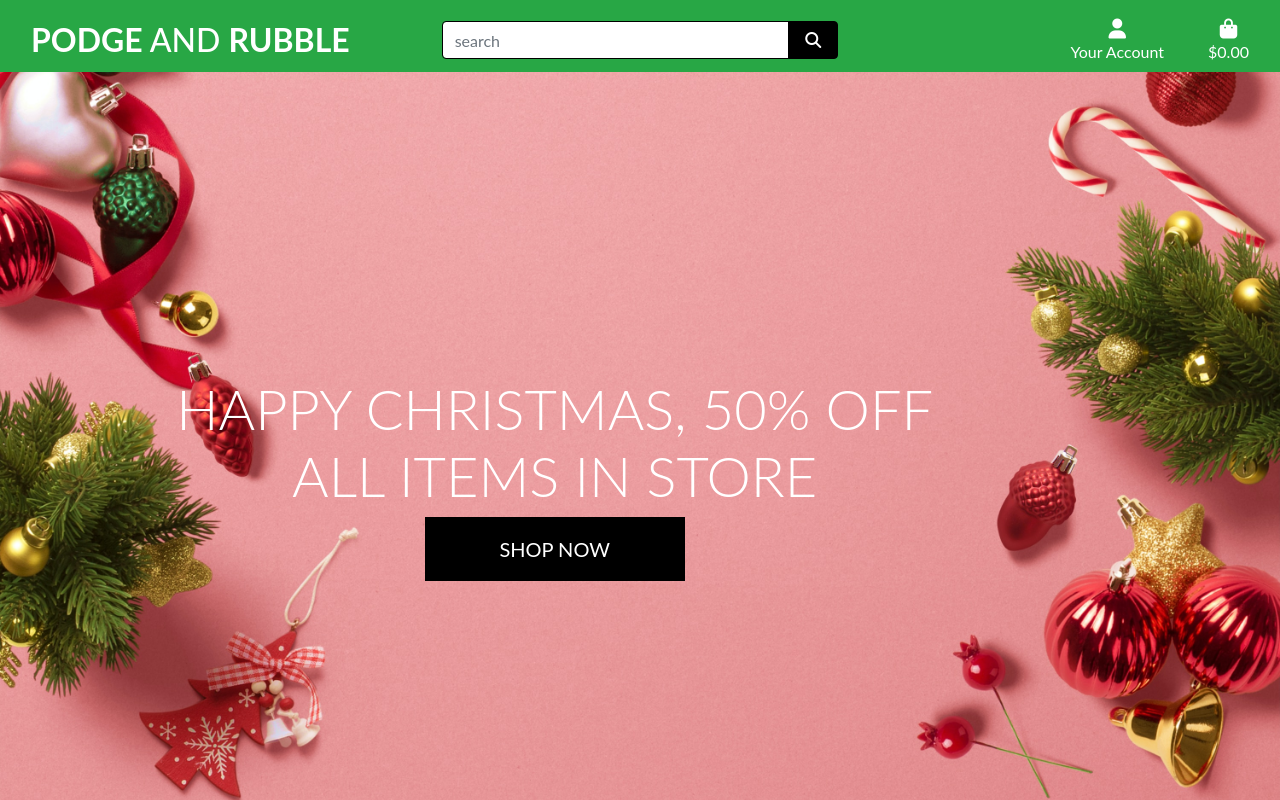
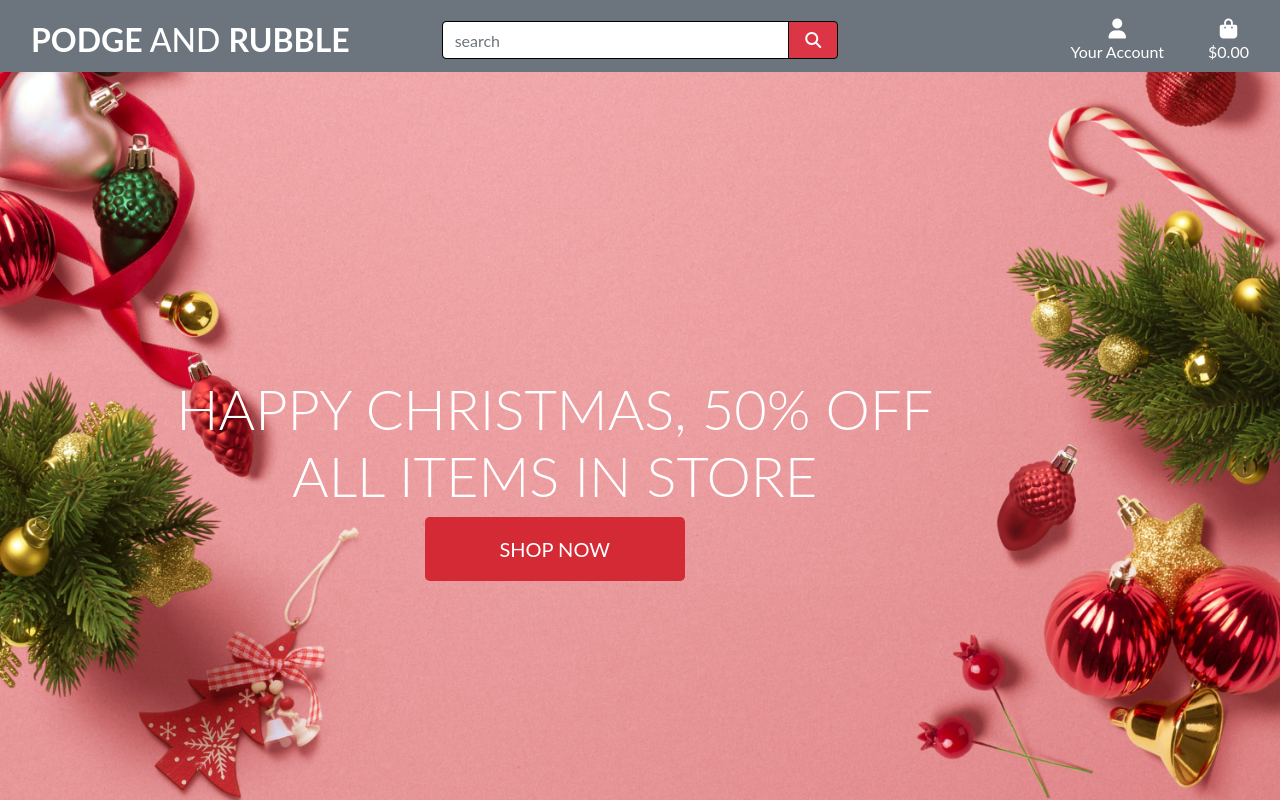
Before and after one commit to struk49/podge-and-rubble, a Django app: page / in a window 1280 px wide. Run offline with Django 3.2, Linux system fonts and the light colour scheme; a user stored in the database is signed in; some libraries are stand-ins or nearby versions.

Commit message:
changed colours on homepage and base css

```diff
--- a/home/templates/home/index.html
+++ b/home/templates/home/index.html
@@ -20,7 +20,7 @@
                 </h1>
                     <div class="my-auto text-center">
                         <h4>
-                            <a href="" class="shop-now-button btn btn-lg rounded-0 text-uppercase py-3">Shop Now</a>
+                            <a href="" class="shop-now-button btn btn-lg bg-dnager rounded-4 text-uppercase py-3">Shop Now</a>
                         </h4>
                     </div>
 
--- a/static/css/base.css
+++ b/static/css/base.css
@@ -28,7 +28,7 @@ body {
 }
 
 .shop-now-button {
-    background: black;
+    background: rgb(211, 42, 53);
     color: white;
     min-width: 260px;
 }
--- a/templates/allauth/base.html
+++ b/templates/allauth/base.html
@@ -36,7 +36,7 @@
   </head>
   <body>
     <header class="container-fluid fixed-top">
-      <div id="topnav" class="row bg-success pt-lg-2 d-none d-lg-flex">
+      <div id="topnav" class="row bg-secondary pt-lg-2 d-none d-lg-flex">
         <div class="col-12 col-lg-4 my-auto py-1 py-lg-0 text-center text-lg-left">
           <a href="{% url 'home' %}" class="nav-link main-logo-link">
             <h2 class="logo-font text-white my-0"><strong>Podge</strong> and <strong>Rubble</strong></h2>
@@ -47,7 +47,7 @@
             <div class="input-group w-100">
               <input class="form-control border border-black" type="text" name="q" placeholder="search">
               <div class="input-group-append">
-                <button class="form-control btn btn-black border border-black" type="submit">
+                <button class="form-control btn btn-danger border border-black" type="submit">
                   <span class="icon">
                     <i class="fas fa-search"></i>
                   </span>
@@ -71,10 +71,10 @@
                         <a href="" class="dropdown-item">Product Management</a>
                     {% endif %}
                     <a href="" class="dropdown-item text-black">My Profile</a>
-                    <a href="{% url 'account_logout' %}" class="dropdown-item text-white">Logout</a>
+                    <a href="{% url 'account_logout' %}" class="dropdown-item text-white">black</a>
                 {% else %}
-                    <a href="{% url 'account_signup' %}" class="dropdown-item text-white">Register</a>
-                    <a href="{% url 'account_login' %}" class="dropdown-item text-white">Login</a>
+                    <a href="{% url 'account_signup' %}" class="dropdown-item text-black">Register</a>
+                    <a href="{% url 'account_login' %}" class="dropdown-item text-black">Login</a>
                 {% endif %}
             </div>
             </li>
```
